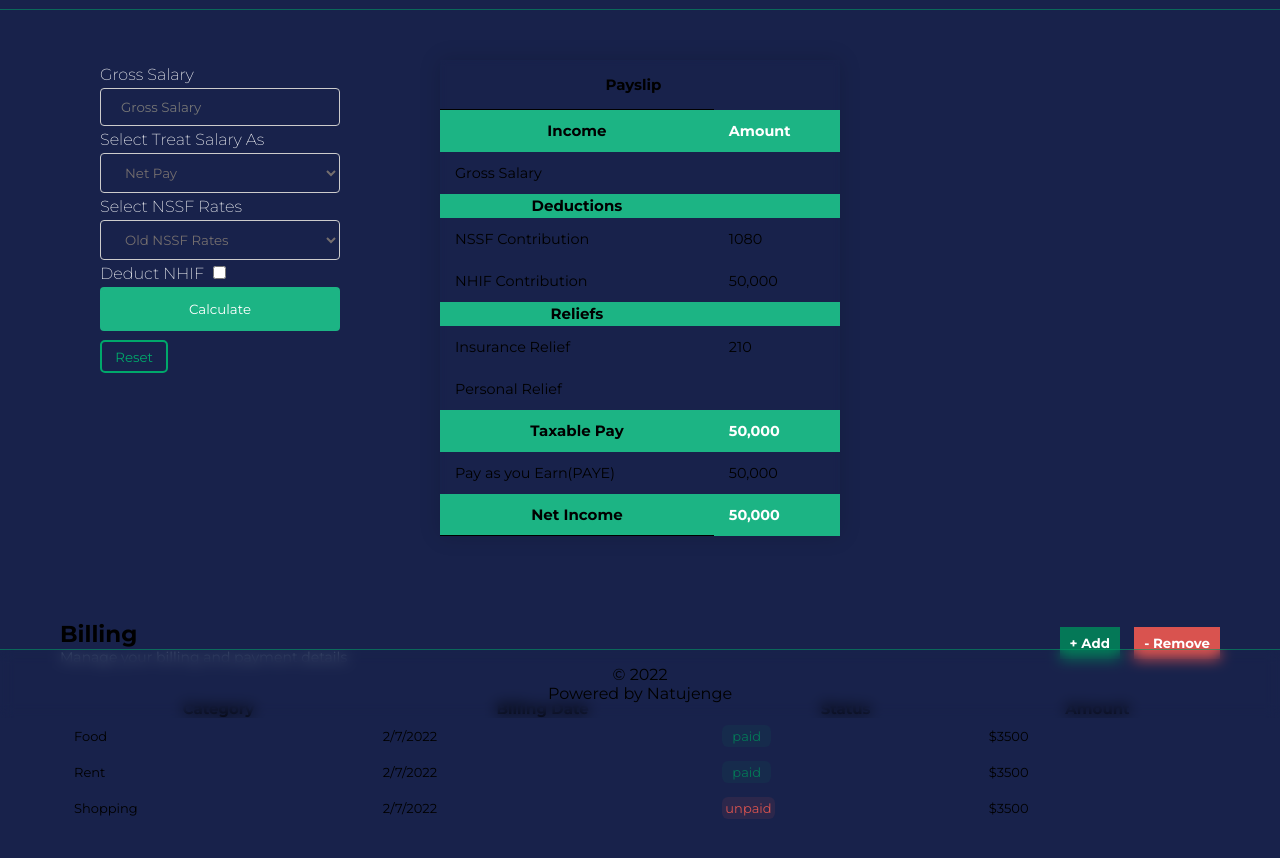
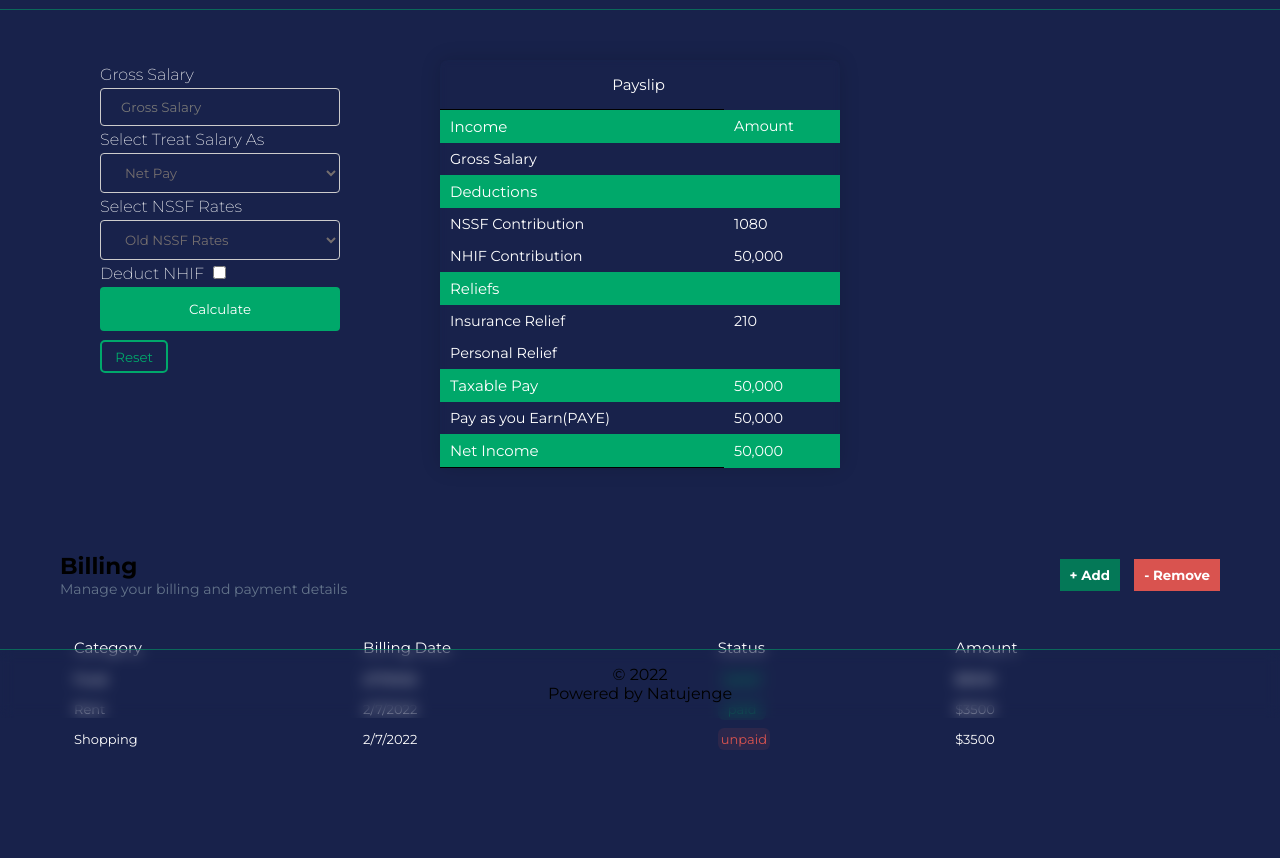
Before and after one commit to MrazTevin/Natujenge-SWE-Virtual-Bootcamp-Week01, a plain HTML site: page index.html in a window 1280 px wide. Shown: the part 82-940 px from the top of the page. Drawn offline with Linux system fonts and the light colour scheme.

Commit message:
add page styling

```diff
--- a/css/main.css
+++ b/css/main.css
@@ -106,6 +106,7 @@ a:link {
   font-size: 0.9em;
   min-width: 400px;
   box-shadow: 0 0 20px rgba(0, 0, 0, 0.15);
+  border-radius: 8px;
 }
 
 td{
@@ -130,13 +131,9 @@ td{
   text-align: center;
 }
 
-#style-table td, th{
-  padding: 12px 15px;
-}
-#style-table tbody tr.topics {
-  background-color:#1cb484;
+#style-table tbody tr.topics th, #style-table tbody tr.topics td{
+  background-color:#00a86a;
   color:white;
-  font-weight: bold;
   text-align: justify;
 }
 
@@ -148,17 +145,18 @@ td{
   background-color: #f3f3f3;
 }
 
-#styled-table tbody tr:last-of-type {
-  border-bottom: 2px solid #009879;
-}
-table th {
-  color: black;
-  text-align: center;
+table th, table td {
+  color: #ffffff;
+  font-weight: 400;
+  text-align: left;
+  padding: 7px 10px;
 }
 
 .main {
     /* margin-left: 200px; */
     width: 100%;
+    background-color: transparent;
+    backdrop-filter: blur(3px);
 }
 
 .columns {
@@ -197,7 +195,7 @@ input[type=text], select {
 
 input[type=submit] {
   width:100%;
-  background-color:#1cb484;
+  background-color: #00a86a;
   color: white;
   padding: 14px 20px;
   margin: 4px 0;
@@ -209,7 +207,7 @@ input[type=submit] {
 }
 
 input[type=submit]:hover {
-  background-color:#1cb484;
+  background-color: #00A86B;
 }
 
 input[type="reset"]{
```
